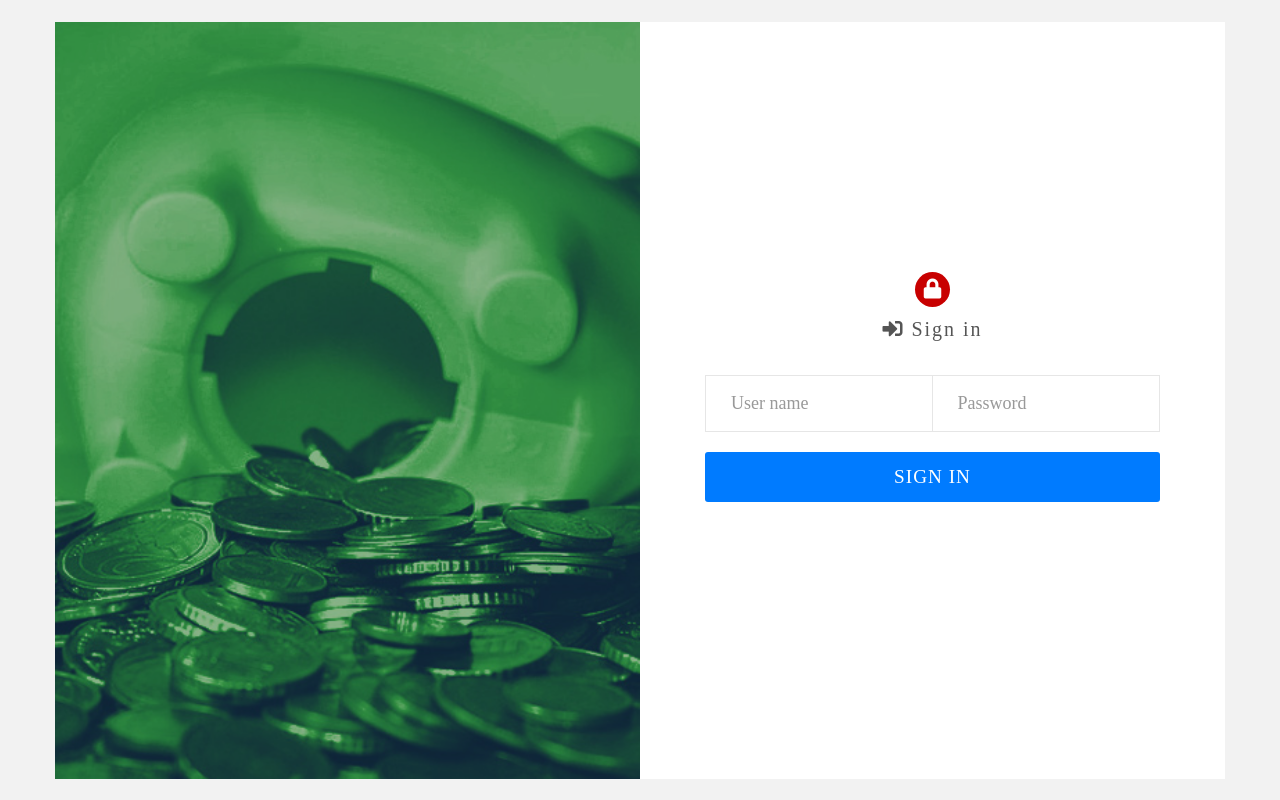
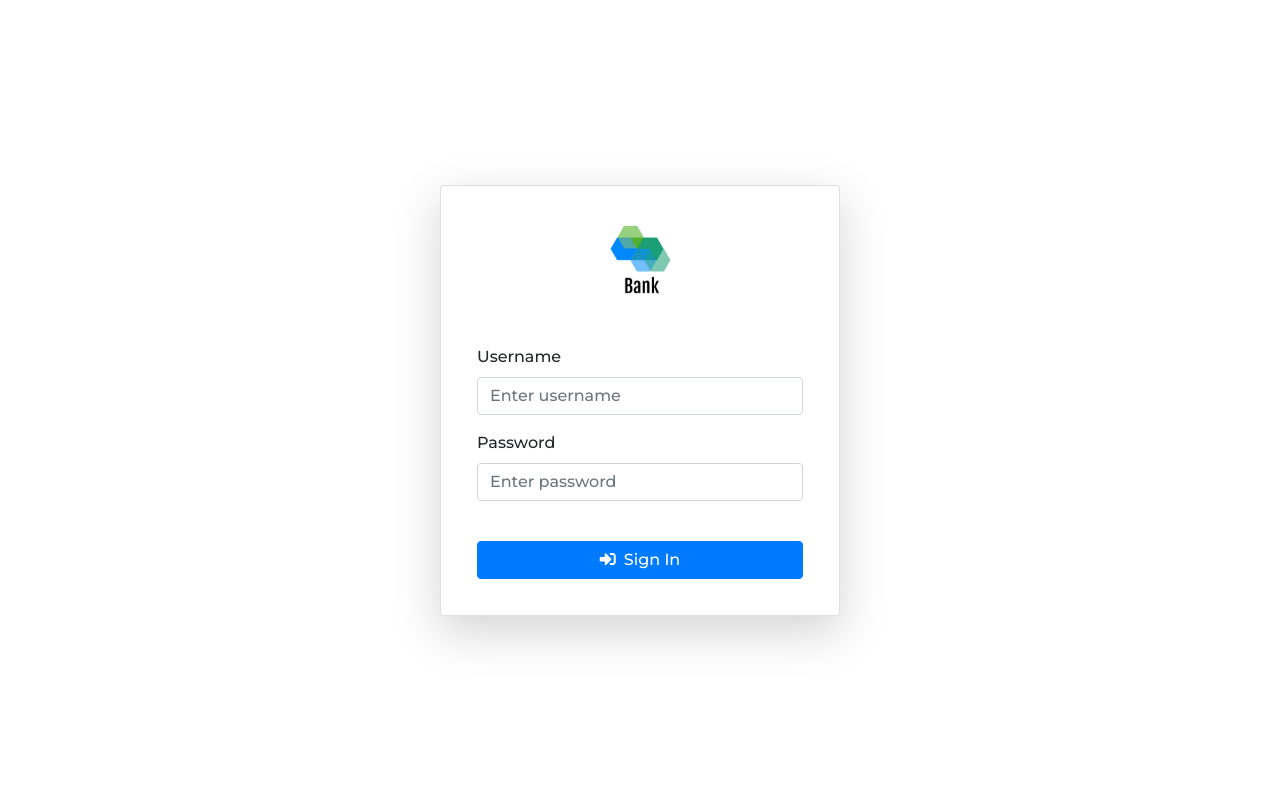
Before and after one commit to jpspeak/banking-app, a plain HTML site: page index_login.html in a window 1280 px wide. Drawn offline with nearby package versions, Linux system fonts and the light colour scheme; some packages are replaced by stand-ins of ours; a script that the page names is missing; a web font is replaced by a local one.

Commit message:
updated design

```diff
--- a/index_login.html
+++ b/index_login.html
@@ -2,151 +2,146 @@
 <html lang="en">
   <head>
     <title>Admin Login</title>
-	<meta charset="UTF-8">
-	<meta name="viewport" content="width=device-width, initial-scale=1">
-	<link rel="icon" type="image/png" href="images/icons/favicon.ico"/>
-	<link rel="stylesheet" type="text/css" href="css/util.css">
-	<link rel="stylesheet" type="text/css" href="css/main.css">
+    <meta charset="UTF-8" />
+    <meta name="viewport" content="width=device-width, initial-scale=1" />
+    <link rel="icon" type="image/png" href="images/icons/favicon.ico" />
+    <link rel="stylesheet" type="text/css" href="css/util.css" />
+    <link rel="stylesheet" type="text/css" href="css/main.css" />
     <link
       rel="stylesheet"
       href="https://cdnjs.cloudflare.com/ajax/libs/font-awesome/5.15.2/css/all.min.css"
     />
+    <link
+      rel="stylesheet"
+      href="https://stackpath.bootstrapcdn.com/bootstrap/4.3.1/css/bootstrap.min.css"
+      integrity="sha384-ggOyR0iXCbMQv3Xipma34MD+dH/1fQ784/j6cY/iJTQUOhcWr7x9JvoRxT2MZw1T"
+      crossorigin="anonymous"
+    />
+    <link rel="preconnect" href="https://fonts.gstatic.com" />
+    <link
+      href="https://fonts.googleapis.com/css2?family=Montserrat:wght@500&display=swap"
+      rel="stylesheet"
+    />
     <style>
-	  #lock{
-		width: 35px;
-		height: 35px;
-		background: #c80000;
-		-moz-border-radius: 70px;
-		-webkit-border-radius: 70px;
-		border-radius: 70px;
+      body {
+        font-family: "Montserrat", sans-serif !important;
+      }
+      .container {
+        height: 100vh !important;
+      }
+      .card {
+        max-width: 400px;
+        width: 100%;
+      }
+      .lock {
+        height: 40px;
+        width: 40px;
+        background-color: #dc004e;
         color: white;
-		margin: auto;
-		padding-top: 5px;
-		padding-left: 2px;
-		margin-bottom: 10px;
-		text-align: center;
       }
     </style>
   </head>
   <body>
-
-	<div class="limiter">
-		<div class="container-login100">
-			<div class="wrap-login100">
-				<div class="login100-form">
-					<span class="login100-form-title p-b-34">
-						<div id="lock">
-							<i class="fas fa-lock"></i>
-						</div>
-						<i class="fas fa-sign-in-alt"></i>
-						Sign in
-					</span>
-
-					<div class="wrap-input100 rs1-wrap-input100 validate-input m-b-20" data-validate="Type user name">
-						<input id="username" class="input100" type="text" placeholder="User name">
-						<span class="focus-input100"></span>
-					</div>
-					<div class="wrap-input100 rs2-wrap-input100 validate-input m-b-20" data-validate="Type password">
-						<input class="input100" type="password"  placeholder="Password" id="password">
-						<span class="focus-input100"></span>
+    <div
+      class="container h-100 d-flex justify-content-center align-items-center"
+    >
+      <div class="card shadow-lg p-3">
+        <div class="card-body">
+          <div class="d-flex align-items-center pb-5 flex-column">
+            <img src="images/bank_logo.png" width="75" height="75" alt="" />
           </div>
 
-					<div class="container-login100-form-btn">
-						<button id="logs" class="login100-form-btn" >
-							Sign in
-						</button>
+          <div class="form-group">
+            <label for="exampleInputEmail1">Username</label>
+            <input
+              type="text"
+              class="form-control"
+              id="username"
+              placeholder="Enter username"
+            />
+          </div>
+          <div class="form-group">
+            <label for="exampleInputPassword1">Password</label>
+            <input
+              type="password"
+              class="form-control"
+              id="password"
+              placeholder="Enter password"
+            />
           </div>
 
-					<div class="w-full text-center p-t-27 p-b-150">
-
-					</div>
-				</div>
-				<div class="login100-more" style="background-image: url('images/bg-02.jpg');"></div>
+          <button class="btn btn-primary mt-4 w-100" id="logs">
+            <i class="fas fa-sign-in-alt mr-2"></i>Sign In
+          </button>
         </div>
       </div>
     </div>
     <script src="https://cdn.jsdelivr.net/npm/sweetalert2@10"></script>
     <script>
-
-		document.getElementById('logs').addEventListener('click', function(){
-
+      document.getElementById("logs").addEventListener("click", function () {
         let sessionTimeout = 1; //hours
 
         let loginDuration = new Date();
 
-			loginDuration.setTime(loginDuration.getTime()+(sessionTimeout*1*1*1000));
+        loginDuration.setTime(
+          loginDuration.getTime() + sessionTimeout * 1 * 1 * 1000
+        );
 
-			document.cookie = "adminuser=Valid; "+loginDuration.toGMTString()+"; path=/";
+        document.cookie =
+          "adminuser=Valid; " + loginDuration.toGMTString() + "; path=/";
 
-			cookie1 =  document.cookie;
+        cookie1 = document.cookie;
 
         let userRef = "admin";
 
         let passRef = "admin123#";
 
-				let user =  document.getElementById("username").value;
+        let user = document.getElementById("username").value;
 
         let pass = document.getElementById("password").value;
 
         if (user == userRef && pass == passRef) {
-
-					let timerInterval
+          let timerInterval;
 
           Swal.fire({
-
-						title: 'Signinig in . . .',
+            title: "Signinig in . . .",
 
             timer: 2000,
 
             timerProgressBar: true,
 
             didOpen: () => {
-
-							Swal.showLoading()
+              Swal.showLoading();
 
               timerInterval = setInterval(() => {
-
-								const content = Swal.getContent()
+                const content = Swal.getContent();
 
                 if (content) {
-
-									const b = content.querySelector('b')
+                  const b = content.querySelector("b");
 
                   if (b) {
-
-										b.textContent = Swal.getTimerLeft()
-
+                    b.textContent = Swal.getTimerLeft();
                   }
-
                 }
-
-							}, 100)
-
+              }, 100);
             },
 
             willClose: () => {
+              window.location.assign("index.html");
 
-							window.location.assign("index.html")
+              clearInterval(timerInterval);
+            },
+          });
+        } else {
+          Swal.fire({
+            icon: "error",
 
-							clearInterval(timerInterval)
+            title: "Oops...",
 
+            text: "The username or password is incorrect",
+          });
         }
-
-					})
-				} else {
-
-					Swal.fire({
-
-						icon: 'error',
-
-						title: 'Oops...',
-
-						text: 'Wrong Username and Password!',
-					})
-
-				}
-
-			})
+      });
     </script>
   </body>
 </html>
```
Also changed, not shown: images/bg-01.jpg (deleted), images/bg-02.jpg (deleted). Lines whose indentation alone changed are shown as unchanged.
